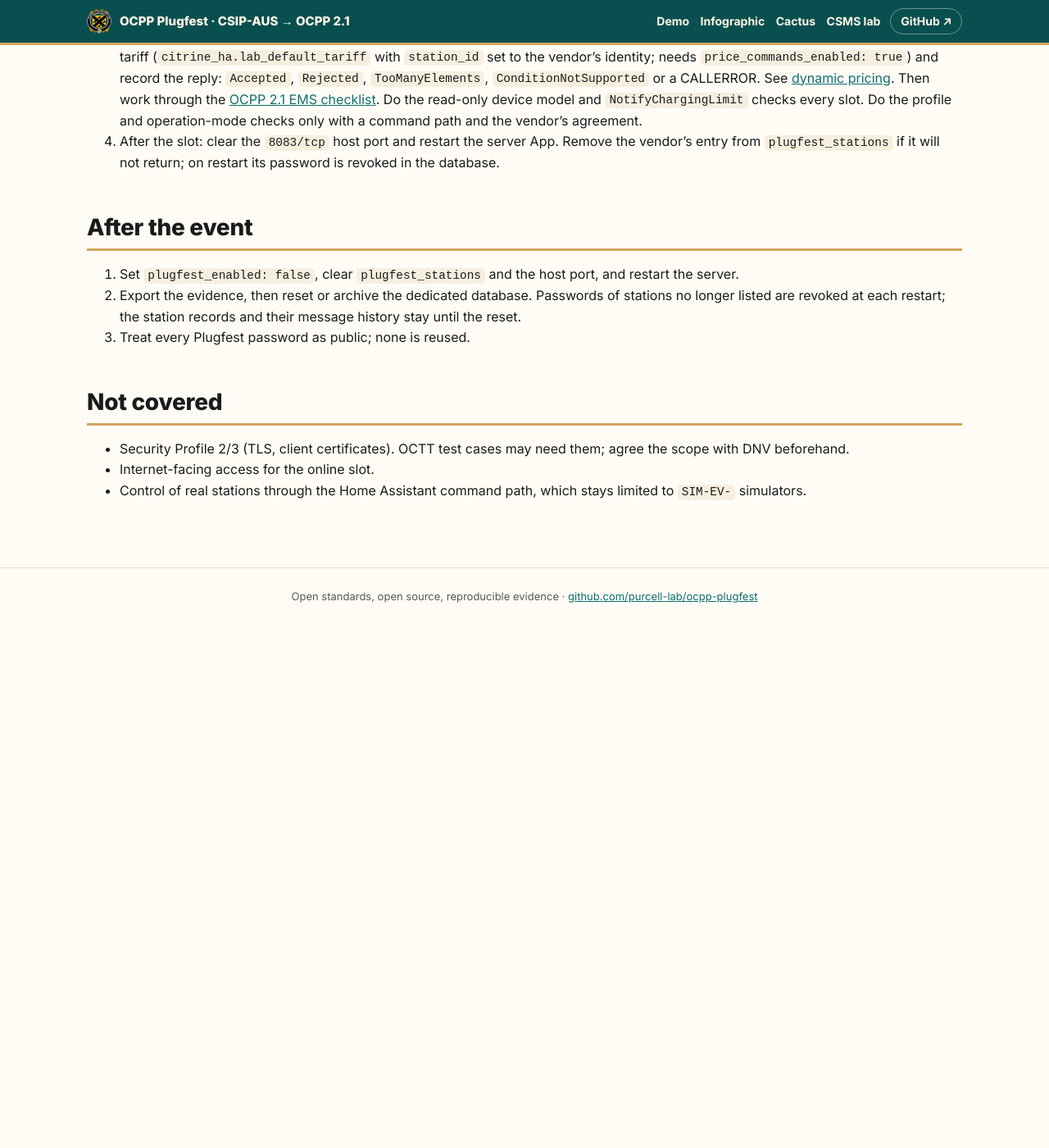
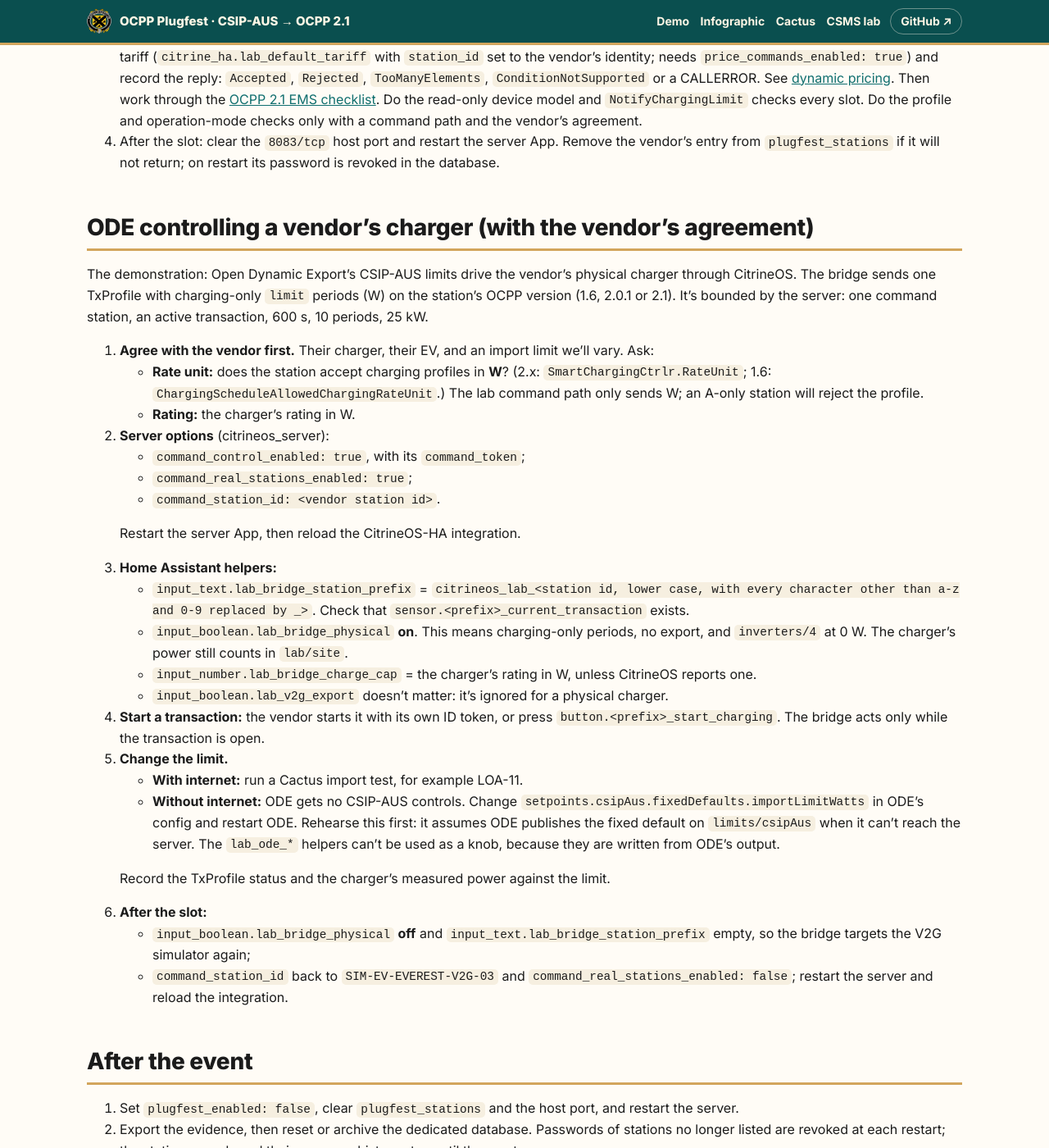
Before and after one commit to purcell-lab/ocpp-plugfest, a Jekyll site: the page built from plugfest-lab/RUNBOOK.md, in a window 1280 px wide and 1400 px high, scrolled down 1362 px. Shown: the whole window at 82% size. Built offline with Jekyll 4.4.1, drawn with Linux system fonts in a browser that asks for light colours; our own code applies the rules of GitHub Pages for plain Markdown files; before the commit the page ends 2140 px from its top, so only the background shows below that; some of the changed text lies outside the part shown.

Commit message:
Lab HA: let the ODE bridge drive a physical charger through CitrineOS
The bridge and the V2G readings automation were hard-wired to the V2G
simulator's entities and always sent V2G CentralSetpoint periods. They
now target whichever station is the CitrineOS lab command station:
- input_text.lab_bridge_station_prefix: the station's entity prefix;
  empty means the V2G simulator, as before.
- input_boolean.lab_bridge_physical: when on, the bridge sends
  charging-only limit periods (W) on the station's OCPP version, in
  import mode only, with no price schedule, and inverters/4 stays at
  0 W. The charger's power still counts in lab/site.
- input_number.lab_bridge_charge_cap: the charger's rating, used as an
  upper bound when CitrineOS reports none.

The defaults leave the V2G simulator's behaviour unchanged. Adds seven
tests (33 pass). The runbook gains the per-slot procedure, including
the server options (command_real_stations_enabled, command_station_id)
and the W-only rate unit check.

Co-Authored-By: Claude Opus 5.5 <noreply@anthropic.com>
Claude-Session: https://claude.ai/code/session_01Kz9pMr42VvXk76LqnPeaqD

```diff
--- a/plugfest-lab/RUNBOOK.md
+++ b/plugfest-lab/RUNBOOK.md
@@ -62,6 +62,48 @@ plugged into the venue LAN. Stations connect with Security Profile 1
    App. Remove the vendor's entry from `plugfest_stations` if it will not
    return; on restart its password is revoked in the database.
 
+## ODE controlling a vendor's charger (with the vendor's agreement)
+
+The demonstration: Open Dynamic Export's CSIP-AUS limits drive the vendor's physical charger through
+CitrineOS. The bridge sends one TxProfile with charging-only `limit` periods (W) on the station's OCPP
+version (1.6, 2.0.1 or 2.1). It's bounded by the server: one command station, an active transaction,
+600 s, 10 periods, 25 kW.
+
+1. **Agree with the vendor first.** Their charger, their EV, and an import limit we'll vary. Ask:
+   - **Rate unit:** does the station accept charging profiles in **W**? (2.x: `SmartChargingCtrlr.RateUnit`;
+     1.6: `ChargingScheduleAllowedChargingRateUnit`.) The lab command path only sends W; an A-only
+     station will reject the profile.
+   - **Rating:** the charger's rating in W.
+2. **Server options** (citrineos_server):
+   - `command_control_enabled: true`, with its `command_token`;
+   - `command_real_stations_enabled: true`;
+   - `command_station_id: <vendor station id>`.
+
+   Restart the server App, then reload the CitrineOS-HA integration.
+3. **Home Assistant helpers:**
+   - `input_text.lab_bridge_station_prefix` = `citrineos_lab_<station id, lower case, with every
+     character other than a-z and 0-9 replaced by _>`. Check that
+     `sensor.<prefix>_current_transaction` exists.
+   - `input_boolean.lab_bridge_physical` **on**. This means charging-only periods, no export, and
+     `inverters/4` at 0 W. The charger's power still counts in `lab/site`.
+   - `input_number.lab_bridge_charge_cap` = the charger's rating in W, unless CitrineOS reports one.
+   - `input_boolean.lab_v2g_export` doesn't matter: it's ignored for a physical charger.
+4. **Start a transaction:** the vendor starts it with its own ID token, or press
+   `button.<prefix>_start_charging`. The bridge acts only while the transaction is open.
+5. **Change the limit.**
+   - **With internet:** run a Cactus import test, for example LOA-11.
+   - **Without internet:** ODE gets no CSIP-AUS controls. Change `setpoints.csipAus.fixedDefaults.importLimitWatts`
+     in ODE's config and restart ODE. Rehearse this first: it assumes ODE publishes the fixed default on
+     `limits/csipAus` when it can't reach the server. The `lab_ode_*` helpers can't be used as a knob,
+     because they are written from ODE's output.
+
+   Record the TxProfile status and the charger's measured power against the limit.
+6. **After the slot:**
+   - `input_boolean.lab_bridge_physical` **off** and `input_text.lab_bridge_station_prefix` empty, so the
+     bridge targets the V2G simulator again;
+   - `command_station_id` back to `SIM-EV-EVEREST-V2G-03` and `command_real_stations_enabled: false`;
+     restart the server and reload the integration.
+
 ## After the event
 
 1. Set `plugfest_enabled: false`, clear `plugfest_stations` and the host
@@ -76,5 +118,5 @@ plugged into the venue LAN. Stations connect with Security Profile 1
 - Security Profile 2/3 (TLS, client certificates). OCTT test cases may need
   them; agree the scope with DNV beforehand.
 - Internet-facing access for the online slot.
-- Control of real stations through the Home Assistant command path, which
-  stays limited to `SIM-EV-` simulators.
+- Control of more than one real station at a time: the command path has one command station,
+  chosen in the server options (see "ODE controlling a vendor's charger").
```
Also changed, not shown: plugfest-lab/ha/bridge_automation.yaml (+41 -22 lines), plugfest-lab/ha/helpers.yaml (+21 -0 lines), plugfest-lab/ha/v2g_readings_automation.yaml (+9 -4 lines), 1 other file.
